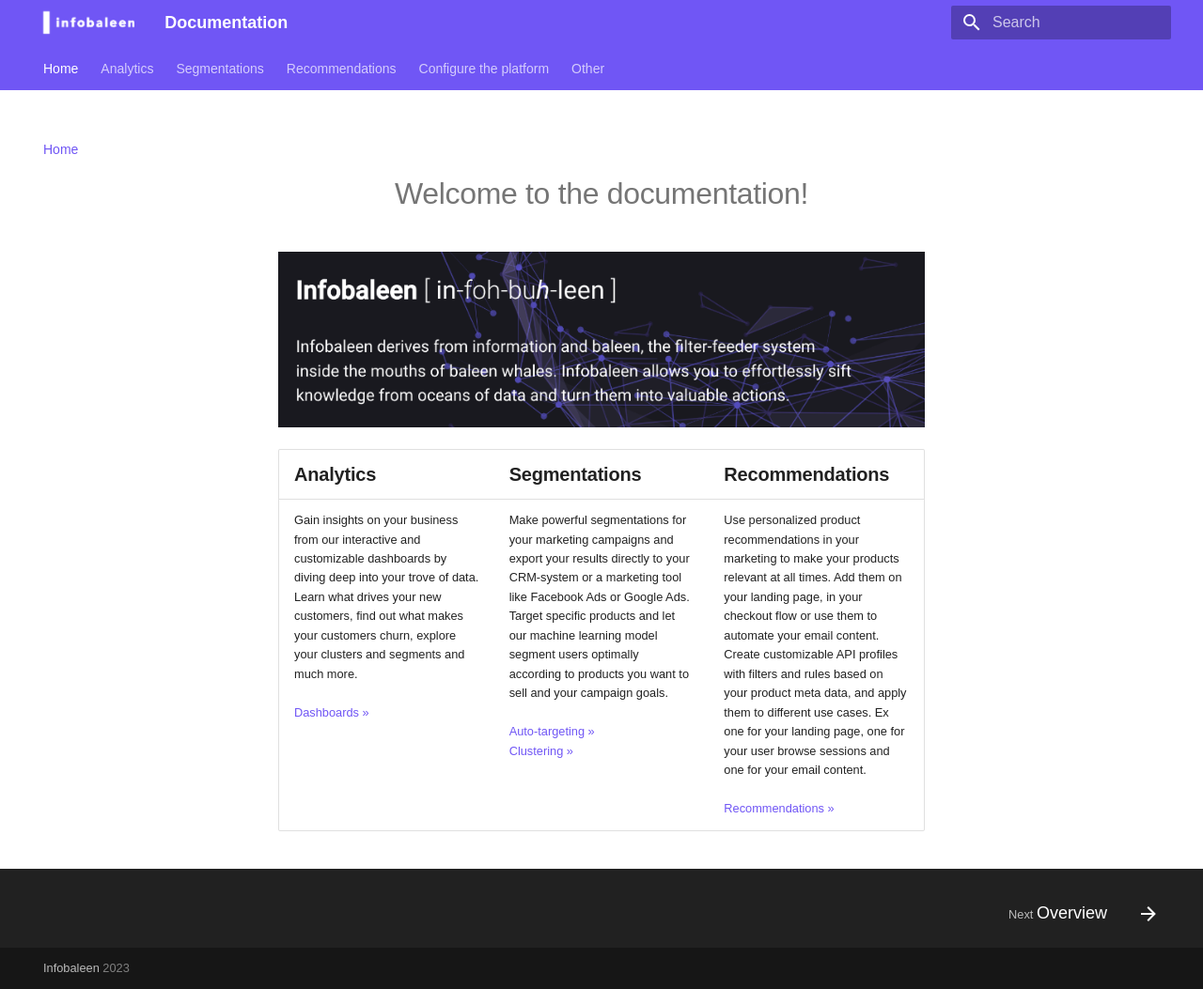
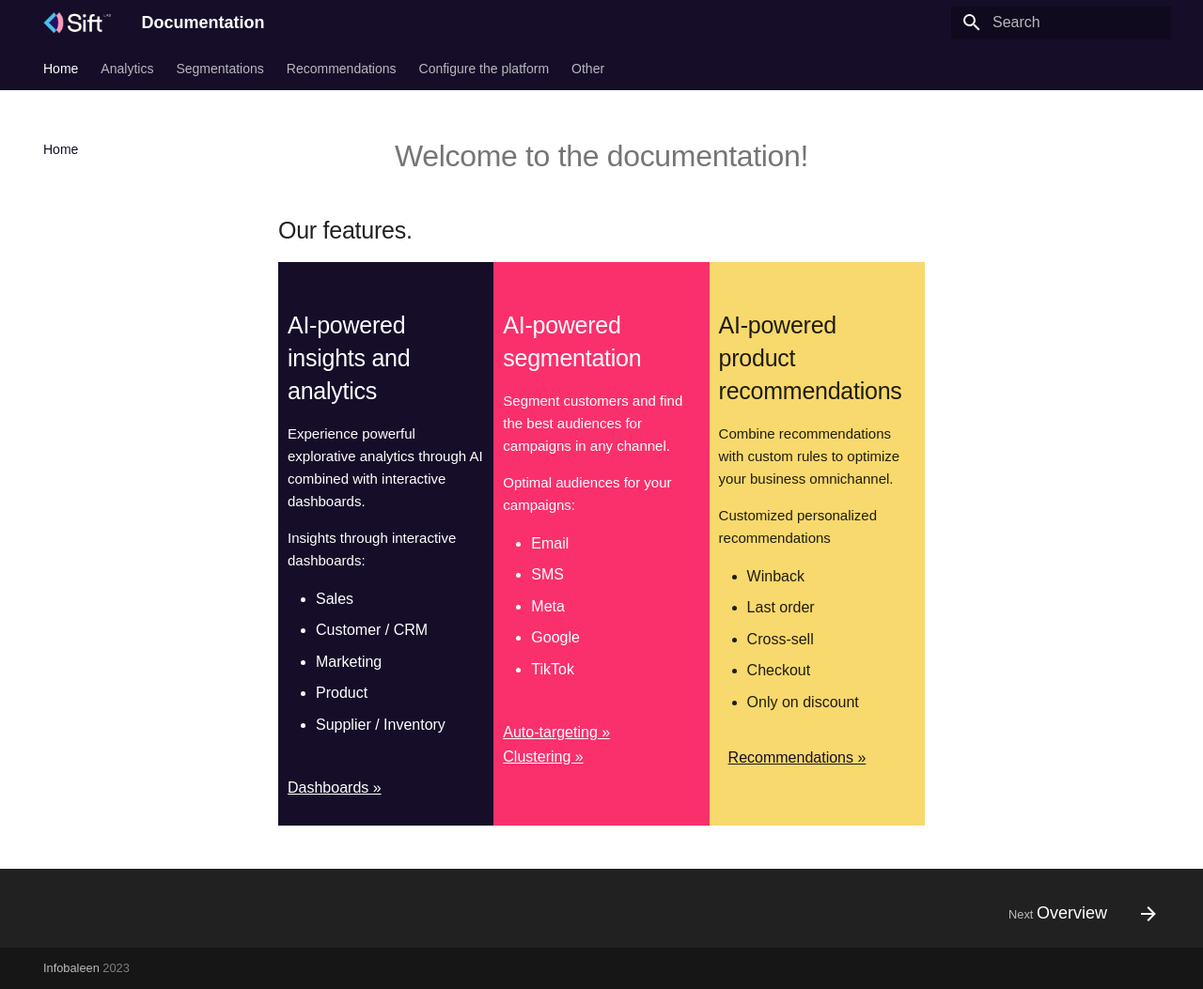
Before and after one commit to infobaleen/infobaleen.github.io, an MkDocs documentation site: the page built from docs/index.md, in a window 1280 px wide and 1053 px high. Shown: the whole window at 94% size. Built offline with MkDocs 1.6.1 and Material for MkDocs 9.7.7, drawn with Linux system fonts in a browser that asks for light colours; some web fonts are replaced.

Commit message:
Updated to new Sift Lab design

```diff
--- a/docs/index.md
+++ b/docs/index.md
@@ -1,24 +1,78 @@
-#
+<!DOCTYPE html>
+<html>
+<head>
+<meta name="viewport" content="width=device-width, initial-scale=1">
+<style>
+* {
+  box-sizing: border-box;
+}
+
+/* Create three equal columns that floats next to each other */
+.column {
+  float: left;
+  width: 33.33%;
+  padding: 10px;
+  height: 600px;
+}
+
+/* Clear floats after the columns */
+.row:after {
+  content: "";
+  display: table;
+  clear: both;
+}
+</style>
+</head>
+<body>
 
 <h1><center>Welcome to the documentation!</center></h1>
 
-![Image title](assets/infobaleen.png)
+<h2>Our features.</h2>
 
-<style>
-table th:first-of-type {
-    width: 33%;
-}
-table th:nth-of-type(2) {
-    width: 33%;
-}
-table th:nth-of-type(3) {
-    width: 33%;
-}
-table th:nth-of-type(4) {
-    width: 30%;
-}
-</style>
+<div class="row">
+  <div class="column" style="background-color:#160E29;color:white">
+    <h2>AI-powered insights and analytics</h2>
+    <p>Experience powerful explorative analytics through AI combined with interactive dashboards.<p>
+    	<p> Insights through interactive dashboards:<p>
+		<ul>
+		  <li>Sales</li>
+		  <li>Customer / CRM</li>
+		  <li>Marketing</li>
+		  <li>Product</li>
+		  <li>Supplier / Inventory</li>
+		</ul>
+		<br>
+		<u><a style="color:white" href="https://infobaleen.github.io/Platform/Analytics/Dashboards/">Dashboards &#187;</a></u>
+  </div>
+  <div class="column" style="background-color:#F9306C;color:white">
+    <h2>AI-powered segmentation </h2>
+    <p>Segment customers and find the best audiences for campaigns in any channel.<p>
+    <p>Optimal audiences for your campaigns:<p>
+    	<ul>
+		  <li>Email</li>
+		  <li>SMS</li>
+		  <li>Meta</li>
+		  <li>Google</li>
+		  <li>TikTok</li>
+		</ul>
+		<br> <u><a style="color:white"href="https://infobaleen.github.io/Platform/Segmentations/Auto-targeting/">Auto-targeting &#187;</a></u><br><u><a style="color:white" href="https://infobaleen.github.io/Platform/Segmentations/Clustering/">Clustering &#187;</a></u>
+</p>
+  </div>
+  <div class="column" style="background-color:#F7D96D">
+    <h2>AI-powered product recommendations</h2>
+    <p>Combine recommendations with custom rules to optimize your business omnichannel.<p>
+	<p>Customized personalized recommendations</p>
+		 <ul>
+		  <li>Winback</li>
+		  <li>Last order</li>
+		  <li>Cross-sell</li>
+		  <li>Checkout</li>
+		  <li>Only on discount</li>
+		  <br> <u><a href="https://infobaleen.github.io/Platform/Recommendations/Overview/">Recommendations &#187;</a></u>
+		</ul>
 
-| <h2><b>Analytics</b></h2>      | <h2><b>Segmentations</b></h2>   |    <h2><b>Recommendations</b></h2>                 |
-| ----------- | -----------------| ------------------- |
-| Gain insights on your business from our interactive and customizable dashboards by diving deep into your trove of data. Learn what drives your new customers, find out what makes your customers churn, explore your clusters and segments and much more. <br><br> <a href="https://infobaleen.github.io/Platform/Analytics/Dashboards/">Dashboards &#187;</a>    | Make powerful segmentations for your marketing campaigns and export your results directly to your CRM-system or a marketing tool like Facebook Ads or Google Ads. Target specific products and let our machine learning model segment users optimally according to products you want to sell and your campaign goals. <br><br> <a href="https://infobaleen.github.io/Platform/Segmentations/Auto-targeting/">Auto-targeting &#187;</a><br><a href="https://infobaleen.github.io/Platform/Segmentations/Clustering/">Clustering &#187;</a> | Use personalized product recommendations in your marketing to make your products relevant at all times. Add them on your landing page, in your checkout flow or use them to automate your email content. Create customizable API profiles with filters and rules based on your product meta data, and apply them to different use cases. Ex one for your landing page, one for your user browse sessions and one for your email content. <br><br> <a href="https://infobaleen.github.io/Platform/Recommendations/Overview/">Recommendations &#187;</a> |
+  </div>
+</div>
+
+</body>
+</html>
--- a/docs/stylesheets/extra.css
+++ b/docs/stylesheets/extra.css
@@ -1,8 +1,8 @@
 :root {
-  --md-primary-fg-color:        #7056f5;
-  --md-primary-fg-color--light: #7056f5;
-  --md-primary-fg-color--dark:  #7056f5;
-  --md-accent-fg-color:        #7056f5;
+  --md-primary-fg-color:        #160E29;
+  --md-primary-fg-color--light: #160E29;
+  --md-primary-fg-color--dark:  #160E29;
+  --md-accent-fg-color:        #160E29;
 }
 
 .md-typeset p,h1,h2 {
```
Also changed, not shown: docs/assets/logo.png.
